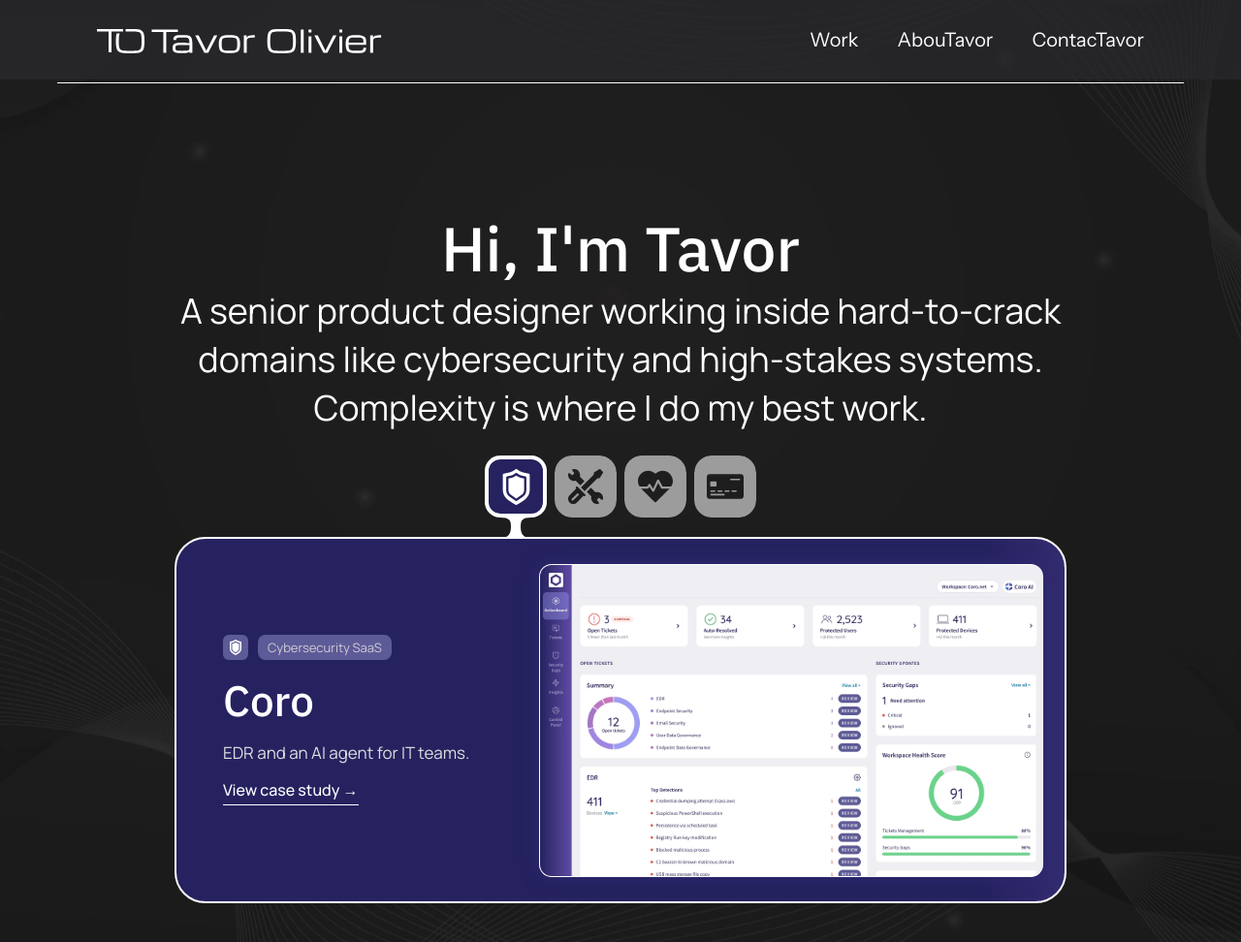
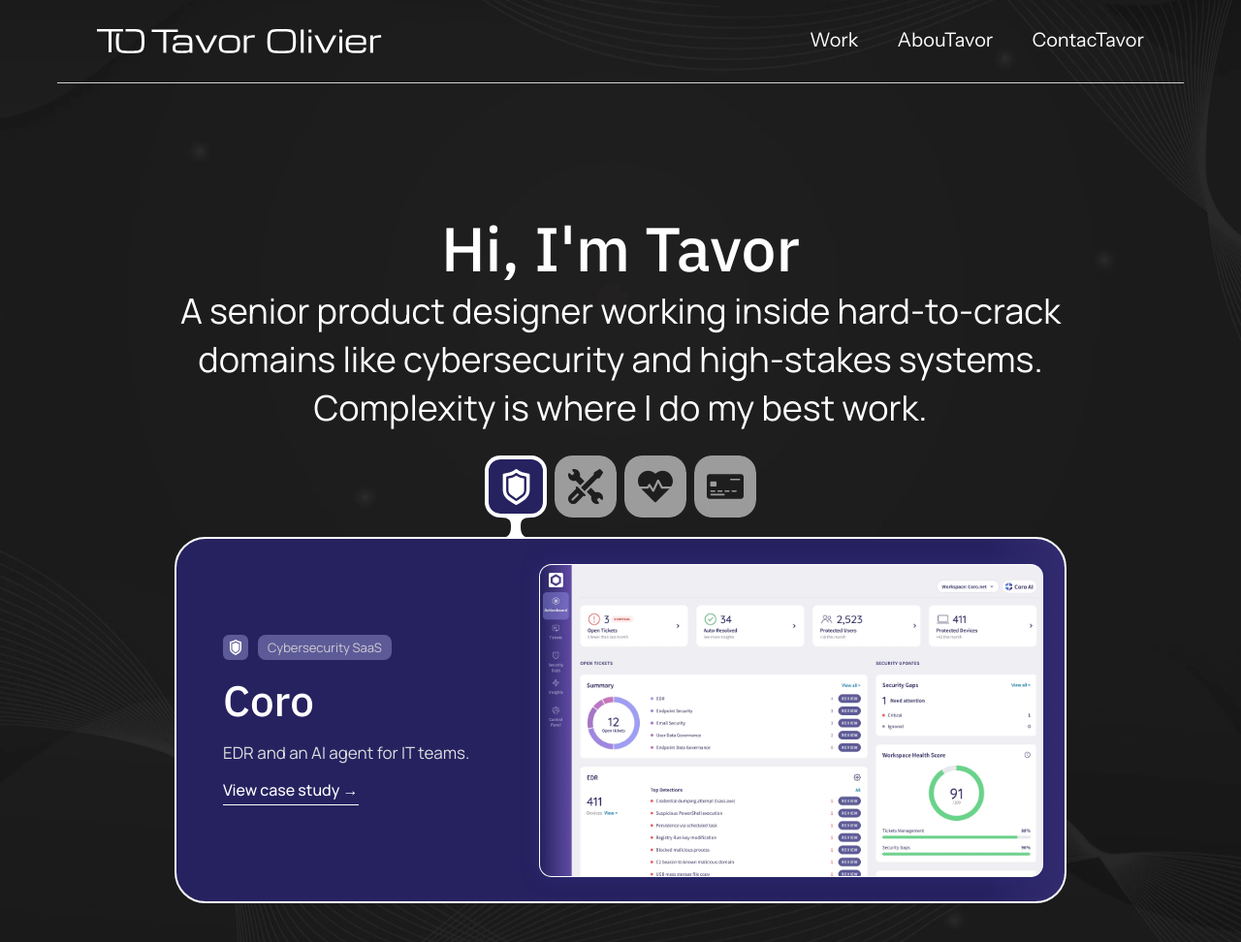
Before and after one commit to tavoration-bot/Tavor-o-portfolio, a plain HTML site: page index.html in a window 1280 px wide. Shown: the whole page at 97% size. Drawn offline with Linux system fonts and the light colour scheme.

Commit message:
Home and About header: no background, thinner line
On Home and About the header has no background any more and only the
thin white line is left, drawn 0.8px thick. The header stays pinned at
the top on every page. Case-study pages are unchanged.

Co-Authored-By: Claude Sonnet 5.5 <noreply@anthropic.com>

```diff
--- a/shared/header.css
+++ b/shared/header.css
@@ -115,10 +115,10 @@
   .site-header--case .site-nav{gap:32px}
 }
 
-/* Home and About only (Figma 28:1503): a straight bar, semi-transparent dark, with one thin white line under it
-   (Figma line 118:83: 1px, white, inset 59px on a 1440 screen). Case-study pages keep their own header above. */
-.site-header:not(.site-header--case){border:0;border-radius:0}
-.site-header:not(.site-header--case)::after{content:"";position:absolute;left:max(0px,calc(var(--sh-gutter) - 41px));right:max(0px,calc(var(--sh-gutter) - 41px));bottom:-4px;height:1px;background:#fff;pointer-events:none}
+/* Home and About only (Figma 28:1503): no bar, no background, just one thin white line under the header
+   (Figma line 118:83: white, inset 59px on a 1440 screen, drawn 0.8px thick). Case-study pages keep their own header above. */
+.site-header:not(.site-header--case){background:transparent;border:0;border-radius:0}
+.site-header:not(.site-header--case)::after{content:"";position:absolute;left:max(0px,calc(var(--sh-gutter) - 41px));right:max(0px,calc(var(--sh-gutter) - 41px));bottom:-4px;height:1px;background:#fff;transform:scaleY(.8);pointer-events:none}
 @media (max-width:720px){
   .site-header:not(.site-header--case){padding-top:23px;padding-bottom:23px} /* keeps the phone header the same height as before the old border was removed */
   .site-header:not(.site-header--case)::after{bottom:0}
```
